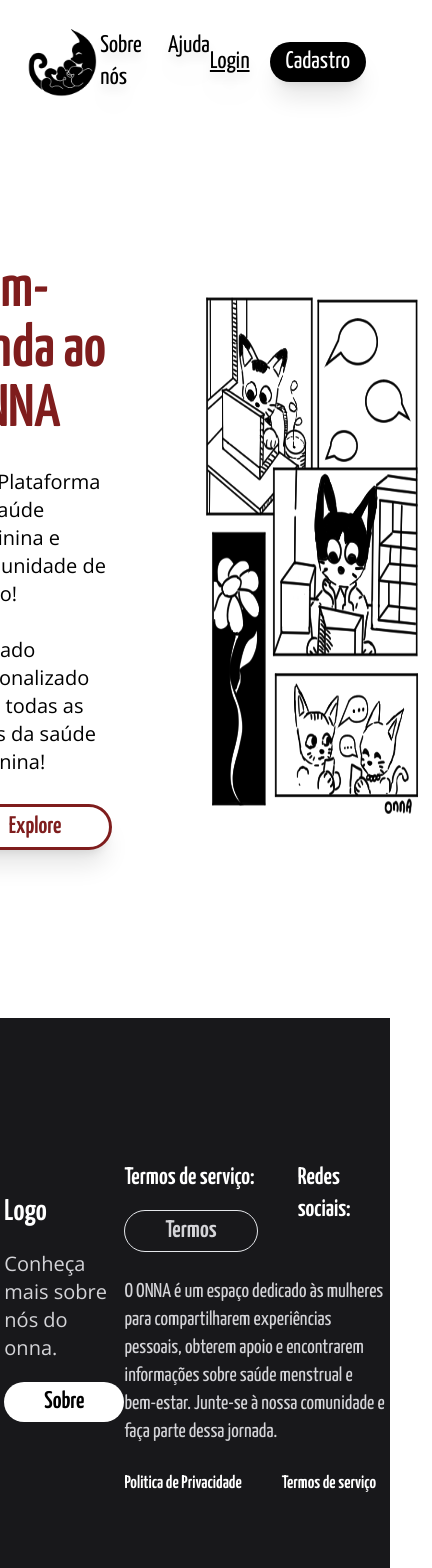
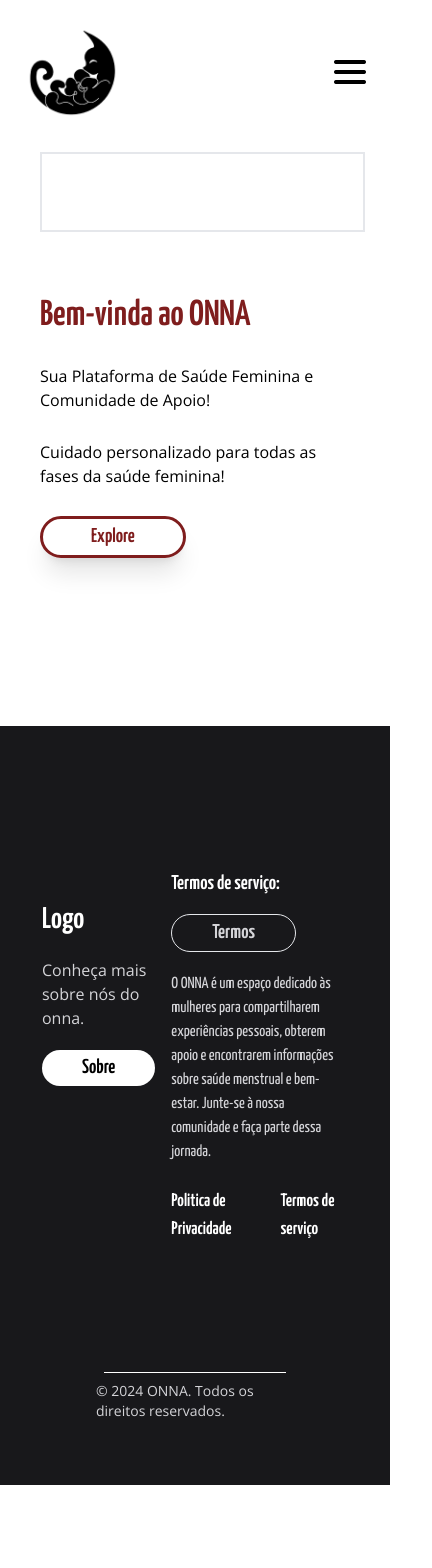
Before and after one commit to bbayerdev/onna-web, a Next.js app: page / in a window 390 px wide. Shown: the top 1568 px of the page, 432 px wide, since content can reach past the window. After the commit the page ends 1485 px from the top, so only its background shows below. Built offline with nearby package versions, Linux system fonts and the light colour scheme.

Commit message:
response 1.0

```diff
--- a/app/components/home/cardAval.tsx
+++ b/app/components/home/cardAval.tsx
@@ -9,10 +9,10 @@ type Props = {
 
 const CardAval = ({nome, avaliacao, nota}: Props) => {
     return (
-        <div className='bg-red-100 flex flex-col w-1/4 justify-between border-2 border-black rounded-lg p-5 text-left'>
-            <h1 className='font-bold text-3xl'>{nome}.</h1>
-            <p className={`font-opensans text-xl p-3`}>{avaliacao}</p>
-            <h1 className='font-bold text-xl text-end'>{nota}^</h1>
+        <div className='bg-red-100 flex flex-col w-2/3 justify-between border-2 border-black rounded-lg p-5 text-left'>
+            <h1 className='font-bold text-2xl md:text-3xl'>{nome}.</h1>
+            <p className={`font-opensans text-1xl md:text-xl p-3`}>{avaliacao}</p>
+            <h1 className='font-bold text-1xl md:text-xl text-end'>{nota}^</h1>
         </div>
     )
 }
--- a/app/components/home/footer.tsx
+++ b/app/components/home/footer.tsx
@@ -9,34 +9,34 @@ const Footer = () => {
   return (
     <footer className='bg-zinc-900 flex flex-col mt-32 text-zinc-300 px-24 pt-36 pb-16 justify-center items-center'>
     <div className='flex flex-row'>
-      <div className='space-y-5 py-8 w-3/4'>
+      <div className='space-y-5 py-8 w-3/4  -ml-3'>
         <h1 className='text-3xl font-bold text-white'>Logo</h1>
-        <p className='font-opensans text-xl'>Conheça mais sobre nós do onna.</p>
-        <button className='bg-white text-black text-2xl p-1 px-10 rounded-full font-bold hover:bg-black hover:text-white'>
+        <p className='font-opensans text-1xl md:text-xl'>Conheça mais sobre nós do onna.</p>
+        <button className='bg-white text-black text-xl md:text-2xl p-1 px-10 rounded-full font-bold hover:bg-black hover:text-white'>
           Sobre
         </button>
       </div>
 
       <div className='flex flex-col'>
         <div className='flex flex-row gap-10'>
-          <div>
-            <h1 className='text-2xl font-bold mb-4 text-white'>Termos de serviço:</h1>
-            <button className='bg-transparent border-[1px] text-2xl p-1 px-10 rounded-full font-bold hover:bg-white hover:text-black'>
+          <div className='ml-4 md:ml-0'>
+            <h1 className='md:text-2xl text-xl font-bold mb-4 text-white'>Termos de serviço:</h1>
+            <button className='bg-transparent border-[1px] text-xl md:text-2xl p-1 px-10 rounded-full font-bold hover:bg-white hover:text-black'>
               Termos
             </button>
           </div>
           <div>
-            <h1 className='text-2xl font-bold mb-4  text-white'>Redes sociais:</h1>
+            <h1 className='text-2xl font-bold mb-4 hidden md:flex  text-white'>Redes sociais:</h1>
             <div className='space-x-2 flex '>
-              <a href='#' className='p-2'><InstaIco /></a>
-              <a href='#' className='p-2'><TtIco /></a>
-              <a href='#' className='p-2'><GitIco /></a>
-              <a href='#' className='p-2'><LinkIco /></a>
+              <a href='#' className='p-2 hidden md:flex'><InstaIco /></a>
+              <a href='#' className='p-2 hidden md:flex'><TtIco /></a>
+              <a href='#' className='p-2 hidden md:flex'><GitIco /></a>
+              <a href='#' className='p-2 hidden md:flex'><LinkIco /></a>
             </div>
           </div>
         </div>
-        <div>
-          <p className='text-xl mt-5'>O ONNA é um espaço dedicado às mulheres para compartilharem experiências pessoais, obterem apoio e encontrarem informações sobre saúde menstrual e bem-estar. Junte-se à nossa comunidade e faça parte dessa jornada.</p>
+        <div className='ml-4 md:ml-0'>
+          <p className='md:text-xl text-1xl mt-5'>O ONNA é um espaço dedicado às mulheres para compartilharem experiências pessoais, obterem apoio e encontrarem informações sobre saúde menstrual e bem-estar. Junte-se à nossa comunidade e faça parte dessa jornada.</p>
           <br />
           <div className='flex flex-row gap-10'>
             <a className='font-bold text-lg hover:underline text-white ' href="#">Politica de Privacidade</a>
--- a/app/components/home/header.tsx
+++ b/app/components/home/header.tsx
@@ -1,22 +1,42 @@
 
-import React from 'react'
+"use client"
+
+import React, { useState } from 'react'
 import Logo from './images/logo'
 import Link from 'next/link'
+import Menuhome from './images/menuhome'
 
 const Header = () => {
+    const [isMenuOpen, setIsMenuOpen] = useState(false)
+
     return (
         <header className="mx-auto flex items-center justify-between p-8 max-md:p-6">
             <Link href='/'>
                 <Logo/>
             </Link>
-            <div className='flex flex-row gap-12 max-md:gap-6'>
+
+            <div className='md:flex hidden flex-row gap-12 max-md:gap-6'>
                 <Link href='/sobre' className='max-md:text-2xl text-3xl drop-shadow-xl hover:font-medium hover:underline'>Sobre nós</Link>
                 <Link href='/ajuda' className='max-md:text-2xl text-3xl drop-shadow-xl hover:font-medium hover:underline'>Ajuda</Link>
             </div>
-            <div className='flex flex-row gap-10 max-md:gap-5'>
+            <div className='md:flex hidden flex-row gap-10 max-md:gap-5'>
                 <Link href='/login' className='max-md:text-2xl mt-1 text-3xl underline drop-shadow-xl hover:font-medium'>Login</Link>
                 <Link href='/cadastro' className='max-md:text-2xl text-3xl bg-black text-white px-4 py-1 rounded-3xl shadow-xl transition duration-500 hover:scale-105'>Cadastro</Link>
             </div>
+
+            <i className='flex md:hidden  text-5x1 cursor-pointer w-8 h-8' onClick={() => setIsMenuOpen(!isMenuOpen)}>
+            <Menuhome/>
+            </i>
+            <div className={`mt-10 absolute md:hidden top-24 left-0 w-full bg-white flex flex-col items-center gap-6 transform transition-transform ${isMenuOpen ? "opacity-100" : "opacity-0"}`}
+            style={{transition: "transform 0.3 ease, opacity 0.3s ease"}}>
+                <a href='/sobre' className='list-none w-full text-center p-4 hover:bg-slate-100 transition-none cursor-pointer'>Sobre nós</a>
+                <a href='/ajuda' className='list-none w-full text-center p-4 hover:bg-slate-100 transition-none cursor-pointer'>Ajuda</a>
+                <a href='/login' className='list-none px-11 text-center font-semibold text-red-900 border-2 border-red-900 py-2 mt-2 mb-2 transition-none cursor-pointer rounded-3xl '>Login</a>
+                <a href='/cadastro' className='list-none text-center px-11 py-2 mt-2 mb-2 rounded-3xl border-2 transition-none cursor-pointer'>Cadastro</a>
+
+            </div>
+
+
         </header>
     )
 }
--- /dev/null
+++ b/app/components/home/images/menuhome.tsx
@@ -0,0 +1,11 @@
+import React from 'react'
+import Image from 'next/image'
+import menuhome from '../../../../public/imgs/menuhome.png'
+
+const Menuhome = () => {
+    return (
+      <Image src={menuhome} alt='logo' width={100} height={100} className=''/>
+    )
+  }
+
+  export default Menuhome
--- a/app/components/home/metasComp/roundedButom.tsx
+++ b/app/components/home/metasComp/roundedButom.tsx
@@ -11,7 +11,7 @@ export default function RoundedButom({ num, atualizar, ativo }: Props) {
     return (
         <button onClick={atualizar}
             className=
-            {`text-3xl rounded-full border-[1px] border-black px-3 hover:bg-red-200
+            {`md:text-3xl text-2xl rounded-full border-[1px] border-black px-3 hover:bg-red-200
              ${ativo ? 'bg-red-200' : 'bg-red-100'}
             `}>
             {num}
--- a/app/components/home/section3.tsx
+++ b/app/components/home/section3.tsx
@@ -35,9 +35,9 @@ const Section3 = () => {
 
 
     return (
-        <section className='flex flex-row justify-center max-md:p-10 max-xl:px-20 gap-32 max-lg:gap-20'>
+        <section className='flex flex-row justify-center ml-48 md:ml-0 max-md:p-10 md:max-xl:px-20 gap-32 max-lg:gap-20'>
             <div className='text-left mt-24 space-y-7 w-max max-w-lg'>
-                <h1 className='font-bold text-3xl'>O que oferecemos?</h1>
+                <h1 className='font-bold text-xl md:text-3xl'>O que oferecemos?</h1>
 
                 {renderizarMeta()}
 
@@ -50,7 +50,7 @@ const Section3 = () => {
                 </div>
 
             </div>
-            <div className='max-w-sm w-full border-2 border-black mt-24 bg-red-100'>
+            <div className='max-w-sm w-full border-2 border-black mt-24 bg-red-100 hidden md:flex'>
             </div>
         </section>
 
--- a/app/components/home/section4.tsx
+++ b/app/components/home/section4.tsx
@@ -6,9 +6,9 @@ const Section4 = () => {
     return (
 
         <section className='flex flex-col justify-center text-center'>
-            <h1 className='text-5xl font-bold'>O que comentam sobre o  <span className='underline'>ONNA</span> ?</h1>
+            <h1 className='md:text-5xl text-3xl font-bold'>O que comentam sobre o  <span className='underline'>ONNA</span> ?</h1>
 
-            <div className='flex-row flex mt-32 justify-center gap-16'>
+            <div className='md:flex-row flex-col flex mt-32 justify-center items-center object-center content-center gap-16'>
                 <CardAval
                     nome='Luiz Ricardo Jr'
                     avaliacao='Ele é fácil de usar, oferece lembretes personalizados e me ajuda a entender melhor meu ciclo!'
--- a/app/page.tsx
+++ b/app/page.tsx
@@ -33,20 +33,24 @@ export default function Home() {
     <main className='antialiased'>
       <Header />
 
+      <div className='w-5/6 h-20 flex md:hidden border-2 mt-2 ml-10 items-center justify-center place-items-center content-center'></div>
       <section className='flex flex-row justify-center py-12 max-md:p-10 max-xl:px-20 gap-32 max-lg:gap-20'>
-        <div className='text-left mt-24 space-y-7 w-max max-w-lg'>
-          <h1 className='font-bold text-red-900 text-7xl max-[900px]:text-6xl'>Bem-vinda ao ONNA</h1>
-          <p className={`font-opensans text-2xl max-[900px]:text-xl`}>
+
+        <div className='text-left mt-6 md:mt-24 space-y-7 w-max max-w-lg'>
+          <h1 className='font-bold text-red-900 text-4xl md:text-7xl'>Bem-vinda ao ONNA</h1>
+          <p className={`font-opensans md:text-2xl text-1xl`}>
             Sua Plataforma de Saúde Feminina e Comunidade de Apoio!
           </p>
-          <p className={`font-opensans text-2xl max-[900px]:text-xl`}>
+          <p className={`font-opensans md:text-2xl text-1xl`}>
             Cuidado personalizado para todas as fases da saúde feminina!
           </p>
-          <button onClick={() => atualizar(1)} className='max-md:text-2xl transition duration-500 hover:bg-red-100 hover:scale-105 shadow-xl font-bold text-3xl text-red-900 border-red-900 border-[3px] rounded-full px-12 py-1'>
+          <button onClick={() => atualizar(1)} className='text-xl transition duration-500 hover:bg-red-100 hover:scale-105 shadow-xl font-bold md:text-3xl text-red-900 border-red-900 border-[3px] rounded-full px-12 py-1'>
             <a href="#anchor">Explore</a>
           </button>
         </div>
-        <Quadrinho />
+        <div className='hidden md:flex'>
+          <Quadrinho />
+        </div>
       </section>
 
       <div className='mt-32' id='anchor'>
```
Also changed, not shown: app/components/home/metasComp/meta1.tsx (+5 -5 lines), app/components/home/section2.tsx (+7 -7 lines), app/components/home/section5.tsx (+4 -4 lines), public/imgs/menuhome.png (added).
